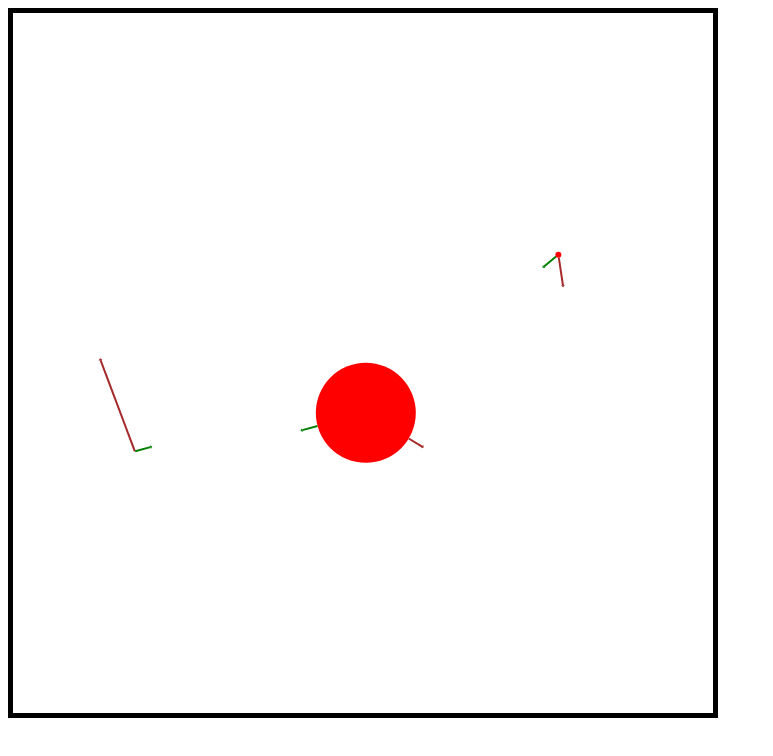
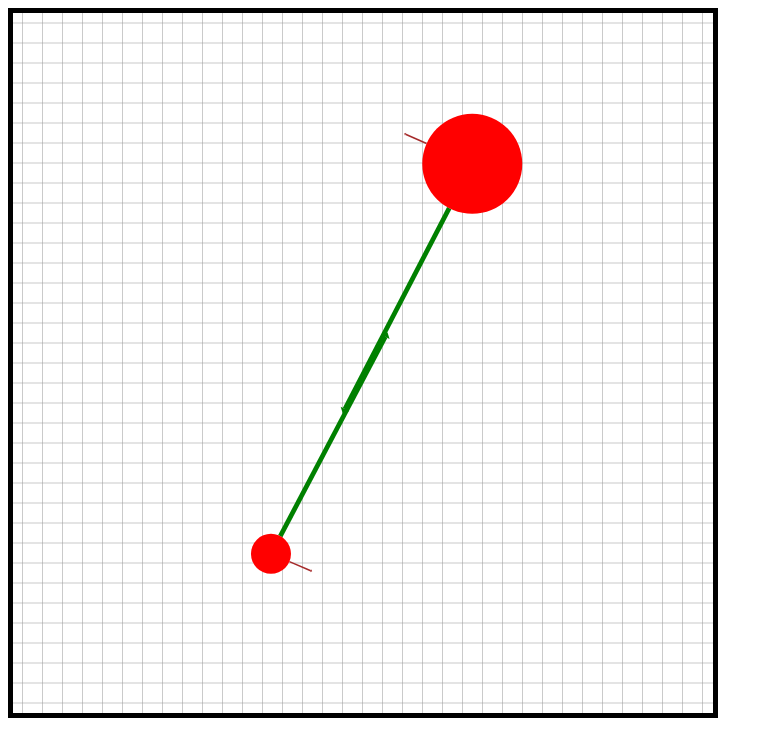
Before and after one commit to mlombas/particle_simulator, an Electron app: page index.html in a window 1100 px wide. Shown: the whole page, without its empty margins (0-773 px from the left). Drawn offline with Linux system fonts and the light colour scheme.

Commit message:
Now a nice grid shows

```diff
--- a/index.html
+++ b/index.html
@@ -1,6 +1,7 @@
 <html>
    <head>
-      <script src="view.js"></script>
+      <script src="view/drawable.js"></script>
+      <script src="view/pipeline.js"></script>
       <script src="simulation.js"></script>
       <style>
          canvas {
@@ -16,15 +17,15 @@
          let ctx = canvas.getContext("2d");
          let simulation = new Simulation(canvas.clientWidth, canvas.clientHeight, 1);
 
-         let particle1 = new Particle(.03, 1e-6, new Vector(0, 300));
-         particle1.velocity = new Vector(50, 0);
-         let particle3 = new Particle(.003, .5e-3, new Vector(0, 200));
-         particle3.velocity = new Vector(5500, 0);
-         let particle2 = new Particle(30, 6000e-3, new Vector(0, -50), 50);
-         simulation.add(particle1);
+         let particle3 = new Particle(3, .005, new Vector(0, 400), 10);
+         particle3.velocity = new Vector(300, 0);
+         let particle2 = new Particle(300, 1, new Vector(-200, 0), 50);
+         particle2.velocity = new Vector(0, -200);
+         let particle4 = new Particle(300, 1, new Vector(200, 0), 20);
+         particle4.velocity = new Vector(0, 200);
          simulation.add(particle2);
          simulation.add(particle3);
-         simulation.start();
+         simulation.add(particle4);
 
          let layers = new LayerDrawer();
          let drawables = [];
@@ -38,7 +39,7 @@
          }
 
          //All camera things
-         let camera = new Camera(null, null, layers);
+         let camera = new Camera();
          let dragging = false;
          let lastDrag = null;
          document.addEventListener("mousedown", evt => {
@@ -62,7 +63,15 @@
             camera.scale(scaling);
          });
 
-         camera.run();
+         let pipeline = new Pipeline(ctx);
+         pipeline.add(new Clearer());
+         pipeline.add(camera);
+         pipeline.add(new Flipper());
+         pipeline.add(new Gridder("rgba(150, 150, 150, .5)", 20, 20, 1));
+         pipeline.add(layers);
+
+         simulation.start();
+         pipeline.run();
       </script>
    </body>
 </html>
--- a/simulation.js
+++ b/simulation.js
@@ -99,14 +99,14 @@ class Particle {
          if(direction.lengthSq == 0) continue;
 
          let currForce = direction.normalized().mult(
-            K * this.charge * p.charge / direction.lengthSq * dt
+            K * this.charge * p.charge / direction.lengthSq
          );
 
          force = force.add(currForce);
       }
 
       this.currForce.set(force);
-      let acceleration = force.div(this.mass);
+      let acceleration = force.div(this.mass).mult(dt);
       this.velocity.set(this.velocity.add(acceleration));
 
       this.position.set(this.position.add(this.velocity.mult(dt)));
@@ -141,6 +141,16 @@ class Simulation {
       return this.particles;
    }
 
+   step(dt) {
+      for(let particle of this.particles) {
+         particle.step(dt, {
+            width: this.width,
+            height: this.height,
+            others: this.particles.filter(p => p != particle)
+         });
+      }
+   }
+
    stop() {
       clearInterval(this.interval);
    }
@@ -152,13 +162,7 @@ class Simulation {
          let dt = (now - last) / 1e3 * this.timeScale;
          last = now;
 
-         for(let particle of this.particles) {
-            particle.step(dt, {
-               width: this.width,
-               height: this.height,
-               others: this.particles.filter(p => p != particle)
-            });
-         }
-      }, 1);
+         this.step(dt);
+      }, 0.001);
    }
 }
--- a/view.js
+++ /dev/null
@@ -1,194 +0,0 @@
-const VECTORNORMALLENGTH = 20;
-
-class Drawable {
-   draw(ctx) { throw new Error("Draw method not implemented on drawable"); }
-
-   static from(object) {
-      if(object instanceof Vector) return new VectorDrawable(object);
-
-      return null;
-   }
-}
-
-class VectorDrawable extends Drawable {
-   constructor(vector, {associatedObject, color, minArrowLength}={}) {
-      super();
-
-      this.vector = vector;
-      this.associated = associatedObject;
-      this.color = color || "#0000FF";
-      this.minArrowLength = minArrowLength || 2;
-   }
-
-   draw(ctx) {
-      //Dont draw vector if length is 0
-      if(this.vector.lengthSq == 0) return;
-
-      ctx.save();
-
-      if(this.associated) {
-         let position = this.associated.position;
-         ctx.translate(position.x, position.y);
-         if(this.associated.radius) {
-            let movementOutsideRadius = this.vector.normalized().
-               mult(this.associated.radius);
-            ctx.translate(movementOutsideRadius.x, movementOutsideRadius.y);
-         }
-      }
-
-      //Vector will be drawn so its close to a value
-      let difference = Math.abs(this.vector.length - VECTORNORMALLENGTH);
-      let vectorLen = this.vector.length > VECTORNORMALLENGTH ?
-         VECTORNORMALLENGTH + Math.sqrt(difference) :
-         VECTORNORMALLENGTH - Math.sqrt(difference);
-
-      ctx.rotate(this.vector.angle);
-      ctx.fillStyle = this.color;
-
-      let arrowLength = vectorLen > this.minArrowLength ?
-         this.minArrowLength :
-         this.minArrowLength - vectorLen;
-
-      //Stick, draw it elongated
-      ctx.fillRect(0, -arrowLength/2, vectorLen, arrowLength);
-
-      //Arrow head
-      ctx.translate(vectorLen, 0);
-
-      ctx.beginPath();
-      ctx.lineTo(0, -arrowLength);
-      ctx.lineTo(arrowLength, 0);
-      ctx.lineTo(0, arrowLength);
-      ctx.closePath();
-      ctx.fill();
-
-      ctx.restore();
-   }
-}
-
-class ParticleDrawable extends Drawable {
-   constructor(particle, {color}={}) {
-      super();
-
-      this.particle = particle;
-   }
-
-   getVelocityDrawable() {
-      return new VectorDrawable(this.particle.velocity, {
-         associatedObject: this.particle,
-         color: "brown"
-      });
-   }
-
-   getForceDrawable() {
-      return new VectorDrawable(this.particle.currForce, {
-         associatedObject: this.particle,
-         color: "green"
-      });
-   }
-
-   draw(ctx) {
-      ctx.save();
-
-      ctx.fillStyle = this.color || (this.particle.charge > 0 ? "red" : "blue");
-
-      ctx.translate(this.particle.position.x, this.particle.position.y);
-
-      ctx.beginPath();
-      ctx.arc(0, 0, this.particle.radius, 0, 2*Math.PI);
-      ctx.fill();
-
-      ctx.restore();
-   }
-}
-
-class LayerDrawer {
-   constructor() {
-      this.layers = {};
-   }
-
-   add(drawable, layer) {
-      //Create new or add to existent
-      if(layer in this.layers)
-         this.layers[layer].push(drawable);
-      else
-         this.layers[layer] = [drawable];
-   }
-
-   draw(ctx) {
-      ctx.save();
-
-      //Now for every layer in order, draw
-      let layerNames = Object.keys(this.layers).sort();
-      for(let name of layerNames) {
-         let layer = this.layers[name];
-
-         for(let object of layer) object.draw(ctx);
-      }
-
-      ctx.restore();
-   }
-}
-
-class Camera {
-   constructor(translation, scaling, next) {
-      this.translation = translation || Vector.zero();
-      this.scaling = scaling || Vector.one();
-      this.next = next;
-   }
-
-   run() {
-      setInterval(() => {
-         this.draw(ctx);
-      }, 1000/60);
-   }
-
-   translate(vector) {
-      this.translation.set(
-         this.translation.add(
-            vector.multElementByElement(
-               Vector.one().divElementByElement(this.scaling)
-            )
-         )
-      );
-   }
-
-   scale(factor) {
-      this.scaling.set(this.scaling.mult(factor));
-   }
-
-   lock(particle) {
-      this.locked = particle;
-   }
-   unlock() {
-      this.locked = null;
-   }
-
-   draw(ctx) {
-      ctx.save();
-
-      let width = ctx.canvas.clientWidth;
-      let height = ctx.canvas.clientHeight;
-
-      //Clear view
-      ctx.fillStyle = "#FFFFFF";
-      ctx.fillRect(0, 0, width, height);
-
-      let centerVector = (new Vector(width, height)).div(2);
-      if(this.locked)
-         this.translation = this.locked.position
-         .multElementByElement(new Vector(-1, 1));
-
-
-      let truePosition = this.translation
-         .multElementByElement(this.scaling)
-         .add(centerVector);
-
-      ctx.translate(truePosition.x, truePosition.y);
-
-      ctx.scale(this.scaling.x, -this.scaling.y);
-      this.next.draw(ctx);
-
-      ctx.restore();
-   }
-}
--- /dev/null
+++ b/view/drawable.js
@@ -0,0 +1,112 @@
+class Drawable {
+   draw(ctx) { throw new Error("Draw method not implemented on drawable"); }
+
+   static from(object) {
+      if(object instanceof Vector) return new VectorDrawable(object);
+
+      return null;
+   }
+}
+
+class VectorDrawable extends Drawable {
+   constructor(vector, {
+      associatedObject,
+      color,
+      minVectorLength,
+      normalArrowLength
+   }={}) {
+
+      super();
+
+      this.vector = vector;
+      this.associated = associatedObject;
+      this.color = color || "#0000FF";
+
+      this.minVectorLength = minVectorLength || 2;
+      this.normalArrowLength = normalArrowLength || 10;
+   }
+
+   draw(ctx) {
+      //Dont draw vector if length is 0
+      if(this.vector.lengthSq == 0) return;
+
+      ctx.save();
+
+      if(this.associated) {
+         let position = this.associated.position;
+         ctx.translate(position.x, position.y);
+         if(this.associated.radius) {
+            let movementOutsideRadius = this.vector.normalized().
+               mult(this.associated.radius);
+            ctx.translate(movementOutsideRadius.x, movementOutsideRadius.y);
+         }
+      }
+
+      //Vector will be drawn so its close to a value
+      let vectorLen =
+         this.vector.lengthSq < Math.pow(this.normalArrowLength, 2) ?
+         this.vector.length :
+         this.normalArrowLength + Math.sqrt(
+            this.vector.length - this.normalArrowLength
+         );
+      vectorLen = Math.max(vectorLen, this.minVectorLength);
+
+      let arrowLength = Math.sqrt(vectorLen/10);
+
+      ctx.rotate(this.vector.angle);
+      ctx.fillStyle = this.color;
+
+      //Stick, draw it elongated
+      ctx.fillRect(0, -arrowLength/2, vectorLen, arrowLength);
+
+      //Arrow head
+      ctx.translate(vectorLen, 0);
+
+      ctx.beginPath();
+      ctx.lineTo(0, -arrowLength);
+      ctx.lineTo(arrowLength, 0);
+      ctx.lineTo(0, arrowLength);
+      ctx.closePath();
+      ctx.fill();
+
+      ctx.restore();
+   }
+}
+
+class ParticleDrawable extends Drawable {
+   constructor(particle, {color}={}) {
+      super();
+
+      this.particle = particle;
+
+
+   }
+
+   getVelocityDrawable() {
+      return new VectorDrawable(this.particle.velocity, {
+         associatedObject: this.particle,
+         color: "brown"
+      });
+   }
+
+   getForceDrawable() {
+      return new VectorDrawable(this.particle.currForce, {
+         associatedObject: this.particle,
+         color: "green"
+      });
+   }
+
+   draw(ctx) {
+      ctx.save();
+
+      ctx.fillStyle = this.color || (this.particle.charge > 0 ? "red" : "blue");
+
+      ctx.translate(this.particle.position.x, this.particle.position.y);
+
+      ctx.beginPath();
+      ctx.arc(0, 0, this.particle.radius, 0, 2*Math.PI);
+      ctx.fill();
+
+      ctx.restore();
+   }
+}
--- /dev/null
+++ b/view/pipeline.js
@@ -0,0 +1,177 @@
+class Pipeline {
+   constructor(ctx) {
+      this.ctx = ctx;
+
+      this.line = [];
+   }
+
+   add(element, position) {
+      let index = position || this.line.length;
+
+      this.line.splice(index, 0, element);
+   }
+
+   run() {
+      setInterval(() => this.render(), 1);
+   }
+
+   render() {
+      this.ctx.save();
+
+      for(let element of this.line) {
+         element.draw(this.ctx);
+      }
+
+      this.ctx.restore();
+   }
+}
+
+class PipelineElement {
+   draw(ctx) {
+      throw new Error("Draw not implemented in pipelineElement");
+   }
+}
+
+class LayerDrawer extends PipelineElement {
+   constructor() {
+      super();
+
+      this.layers = {};
+   }
+
+   add(drawable, layer) {
+      //Create new or add to existent
+      if(layer in this.layers)
+         this.layers[layer].push(drawable);
+      else
+         this.layers[layer] = [drawable];
+   }
+
+   draw(ctx) {
+      //Now for every layer in order, draw
+      let layerNames = Object.keys(this.layers).sort();
+      for(let name of layerNames) {
+         let layer = this.layers[name];
+
+         for(let object of layer) object.draw(ctx);
+      }
+   }
+}
+
+class Camera extends PipelineElement {
+   constructor(translation, scaling) {
+      super();
+
+      this.translation = translation || Vector.zero();
+      this.scaling = scaling || Vector.one();
+   }
+
+   translate(vector) {
+      this.translation.set(
+         this.translation.add(
+            vector.multElementByElement(
+               Vector.one().divElementByElement(this.scaling)
+            )
+         )
+      );
+   }
+
+   scale(factor) {
+      this.scaling.set(this.scaling.mult(factor));
+   }
+
+   lock(particle) {
+      this.locked = particle;
+   }
+   unlock() {
+      this.locked = null;
+   }
+
+   draw(ctx) {
+      let width = ctx.canvas.clientWidth;
+      let height = ctx.canvas.clientHeight;
+
+      let centerVector = (new Vector(width, height)).div(2);
+      if(this.locked)
+         this.translation = this.locked.position
+                              .multElementByElement(new Vector(-1, 1));
+
+      let truePosition = this.translation
+         .multElementByElement(this.scaling)
+         .add(centerVector);
+
+      ctx.translate(truePosition.x, truePosition.y);
+
+      ctx.scale(this.scaling.x, this.scaling.y);
+   }
+}
+
+class Flipper extends PipelineElement {
+   draw(ctx) {
+      ctx.scale(1, -1);
+   }
+}
+
+class Clearer extends PipelineElement {
+   draw(ctx) {
+      ctx.save();
+
+      ctx.fillStyle = "#FFFFFF";
+      ctx.fillRect(0, 0, ctx.canvas.clientWidth, ctx.canvas.clientHeight);
+
+      ctx.restore();
+   }
+}
+
+class Gridder extends PipelineElement {
+   constructor(color, spaceX, spaceY, thickness) {
+      super();
+
+      this.color = color;
+      this.space = new Vector(spaceX, spaceY);
+      this.thickness = thickness;
+   }
+
+   draw(ctx) {
+      let transform = ctx.getTransform();
+      let scaling = new Vector(Math.abs(1/transform.a), Math.abs(1/transform.d));
+      let trueCenter = new Vector(ctx.canvas.clientWidth, ctx.canvas.clientHeight).div(2);
+      let dimension = trueCenter.multElementByElement(scaling);
+      let center = new Vector(transform.e, transform.f);
+
+      ctx.save();
+
+      ctx.fillStyle = this.color;
+
+      //Dunno how this formulae work, but they do
+      let trueZero = trueCenter.sub(dimension);
+      let imageZero = center.sub(trueCenter).multElementByElement(new Vector(-1, 1));
+      let toFirstBar = new Vector(
+         (trueZero.x - (imageZero.x - dimension.x)) * scaling.x % this.space.x,
+         (trueZero.y - (imageZero.y - dimension.y)) * scaling.y % this.space.y
+      );
+      let start = imageZero
+         .multElementByElement(scaling)
+         .sub(dimension)
+         .add(toFirstBar);
+      let end = start.add(dimension.mult(2)).add(this.space);
+
+      //Start with horizontal lines
+      for(let x = start.x; x <= end.x; x += this.space.x){
+         ctx.fillRect(
+            x - this.thickness, center.y * scaling.y,
+            this.thickness, -2 * dimension.y
+         );
+      }
+
+      //Now with y
+      for(let y = start.y; y <= end.y; y += this.space.y){
+         ctx.fillRect(
+            -center.x * scaling.x, y - this.thickness / 2,
+            2 * dimension.x, this.thickness
+         );
+      }
+
+      ctx.restore();
+   }
+}
```
